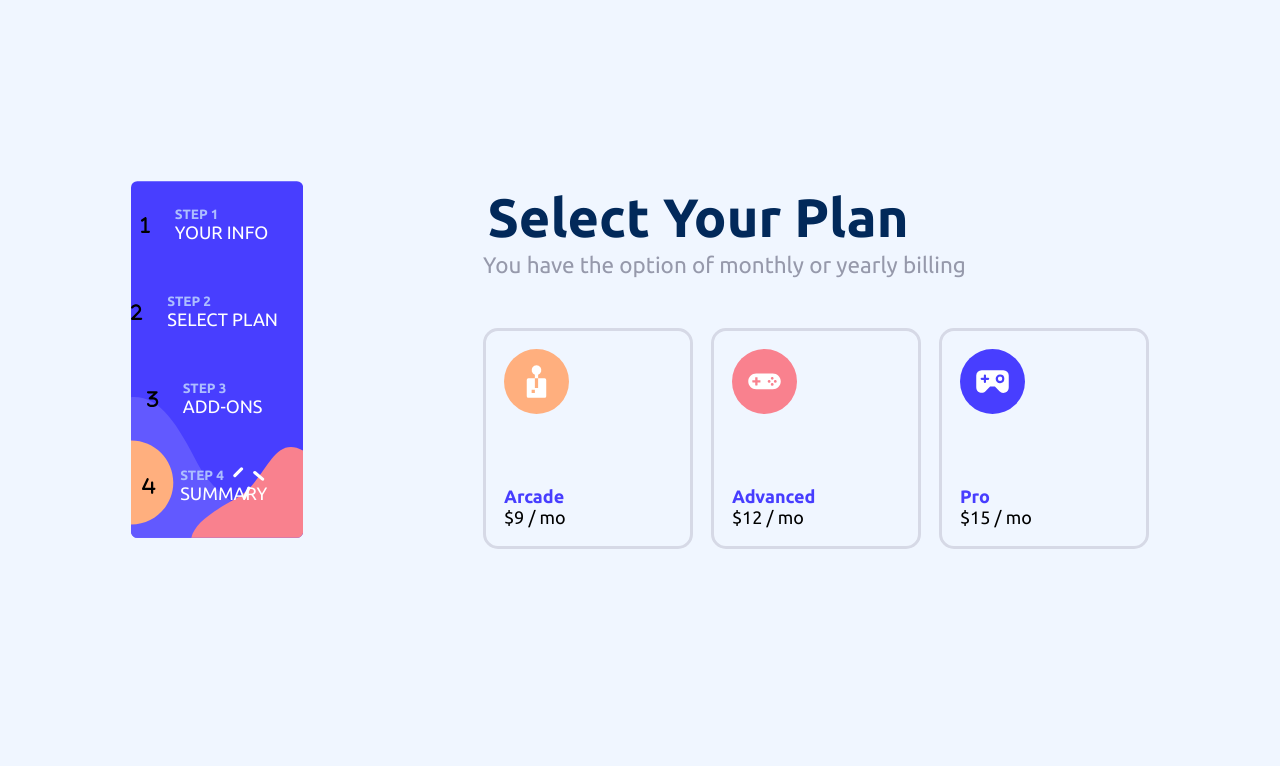
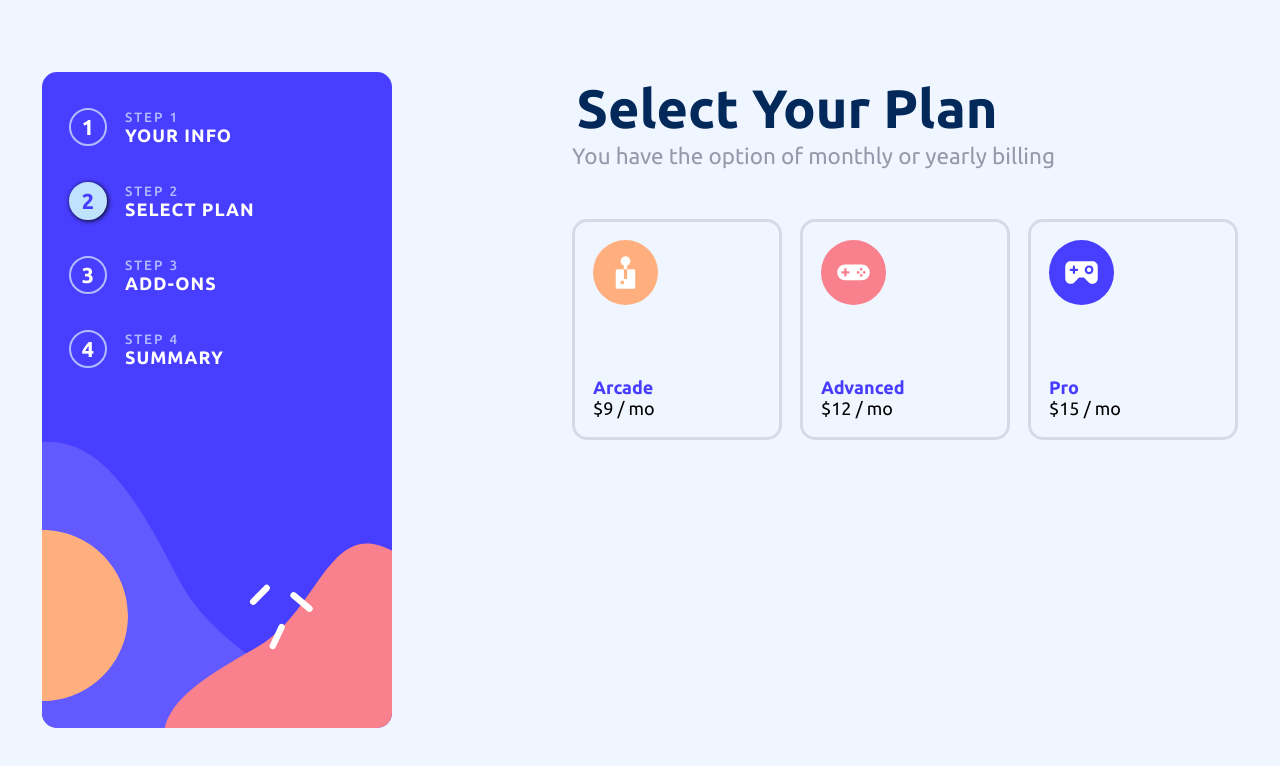
Before and after one commit to ME0WGE/MultiStep-Form-React, a React (Vite) app: page / in a window 1280 px wide. Shown: the top 766 px of the page. Built offline with nearby package versions, Linux system fonts and the light colour scheme; a web font is replaced by a local one.

Commit message:
sidebar menu okayge

```diff
--- a/src/components/menu/Menu.jsx
+++ /dev/null
@@ -1,47 +0,0 @@
-import "./menu.css";
-import { fa1, fa2, fa3, fa4 } from "@fortawesome/free-solid-svg-icons";
-import { FontAwesomeIcon } from "@fortawesome/react-fontawesome";
-
-export default function Menu() {
-  return (
-    <>
-      <div className="container">
-        {/* bg-image */}
-        <div className="menu-content">
-          {/* STEP 1 */}
-          <div className="menu-element">
-            <FontAwesomeIcon icon={fa1} />
-            <div className="el-header">
-              <h4>STEP 1</h4>
-              <span>YOUR INFO</span>
-            </div>
-          </div>
-          {/* STEP 2 */}
-          <div className="menu-element">
-            <FontAwesomeIcon icon={fa2} />
-            <div className="el-header">
-              <h4>STEP 2</h4>
-              <span>SELECT PLAN</span>
-            </div>
-          </div>
-          {/* STEP 3 */}
-          <div className="menu-element">
-            <FontAwesomeIcon icon={fa3} />
-            <div className="el-header">
-              <h4>STEP 3</h4>
-              <span>ADD-ONS</span>
-            </div>
-          </div>
-          {/* STEP 4 */}
-          <div className="menu-element">
-            <FontAwesomeIcon icon={fa4} />
-            <div className="el-header">
-              <h4>STEP 4</h4>
-              <span>SUMMARY</span>
-            </div>
-          </div>
-        </div>
-      </div>
-    </>
-  );
-}
--- a/src/components/menu/menu.css
+++ /dev/null
@@ -1,40 +0,0 @@
-.container {
-  display: flex;
-  justify-content: center;
-  align-items: baseline;
-
-  background: url("../../assets/img/sidebar.svg");
-  background-repeat: no-repeat;
-  background-size: contain;
-  /* background-position: center; */
-
-  padding-bottom: 5rem;
-}
-.menu-element {
-  display: flex;
-  justify-content: center;
-  align-items: center;
-}
-.el-header {
-  display: flex;
-  flex-direction: column;
-  justify-content: center;
-  align-items: flex-start;
-
-  margin: 25px;
-}
-/* .menu-element:nth-of-type(4){
-    padding-bottom: 1rem;
-} */
-.el-header > h4 {
-  margin: 0;
-
-  color: hsl(228, 100%, 84%);
-
-  font-size: 0.75rem;
-}
-.el-header > span {
-  margin: 0;
-
-  color: hsl(0, 0%, 100%);
-}
--- /dev/null
+++ b/src/components/sidebar/Sidebar.jsx
@@ -0,0 +1,34 @@
+import "./sidebar.css";
+
+const steps = [
+  { label: "YOUR INFO" },
+  { label: "SELECT PLAN" },
+  { label: "ADD-ONS" },
+  { label: "SUMMARY" },
+];
+
+export default function Sidebar({ activeStep = 1 }) {
+  return (
+    <aside className="sidebar">
+      <div className="sidebar-bg" />
+      <nav className="sidebar-steps">
+        {steps.map((step, index) => (
+          <div className="sidebar-step" key={step.label}>
+            <div
+              className={
+                "sidebar-step-circle" +
+                (activeStep === index + 1 ? " active" : "")
+              }
+            >
+              {index + 1}
+            </div>
+            <div className="sidebar-step-labels">
+              <span className="sidebar-step-number">STEP {index + 1}</span>
+              <span className="sidebar-step-title">{step.label}</span>
+            </div>
+          </div>
+        ))}
+      </nav>
+    </aside>
+  );
+}
--- /dev/null
+++ b/src/components/sidebar/sidebar.css
@@ -0,0 +1,96 @@
+.sidebar {
+  display: flex;
+  flex-direction: column;
+  justify-content: flex-start;
+
+  position: relative;
+
+  width: 350px;
+  min-width: 220px;
+
+  border-radius: 15px;
+
+  padding: 2rem 1.5rem 20rem;
+
+  overflow: hidden;
+}
+
+.sidebar-bg {
+  position: absolute;
+
+  inset: 0;
+  z-index: 0;
+
+  background: url("../../assets/img/sidebar.svg") no-repeat bottom left/cover;
+
+  pointer-events: none;
+}
+
+.sidebar-steps {
+  display: flex;
+  flex-direction: column;
+
+  position: relative;
+
+  z-index: 1;
+
+  gap: 2rem;
+}
+
+.sidebar-step {
+  display: flex;
+  align-items: center;
+
+  gap: 1rem;
+}
+
+.sidebar-step-circle {
+  display: flex;
+  align-items: center;
+  justify-content: center;
+
+  width: 38px;
+  height: 38px;
+
+  border: 2px solid hsl(228, 100%, 84%);
+  border-radius: 50%;
+
+  color: hsl(0, 0%, 100%);
+  font-weight: bold;
+  font-size: 1.2rem;
+
+  background: transparent;
+  transition: background 0.2s, color 0.2s, border 0.2s;
+}
+
+.sidebar-step-circle.active {
+  background: hsl(206, 94%, 87%);
+
+  color: hsl(243, 100%, 62%);
+
+  box-shadow: 1px 1px 5px 0px black;
+
+  border: 2px solid hsl(206, 94%, 87%);
+}
+
+.sidebar-step-labels {
+  display: flex;
+  flex-direction: column;
+  align-items: flex-start;
+}
+
+.sidebar-step-number {
+  color: hsl(228, 100%, 84%);
+
+  font-size: 0.75rem;
+  font-weight: 500;
+  letter-spacing: 2px;
+}
+
+.sidebar-step-title {
+  color: hsl(0, 0%, 100%);
+
+  font-weight: bold;
+  font-size: 1rem;
+  letter-spacing: 1px;
+}
--- a/src/components/step2/Step2.jsx
+++ b/src/components/step2/Step2.jsx
@@ -2,7 +2,7 @@ import Card from "../card/Card";
 import Header from "../header/Header";
 import "./step2.css";
 import data from "../../data/data.json";
-import Menu from "../menu/Menu";
+import Sidebar from "../sidebar/Sidebar";
 
 export default function Step2() {
   const headerH1 = "Select Your Plan";
@@ -13,7 +13,7 @@ export default function Step2() {
       <div className="step2">
         <div className="menu-container">
           {/* Menu */}
-          <Menu />
+          <Sidebar activeStep={2} />
         </div>
         {/* Content */}
         <div className="step2-container">
```
